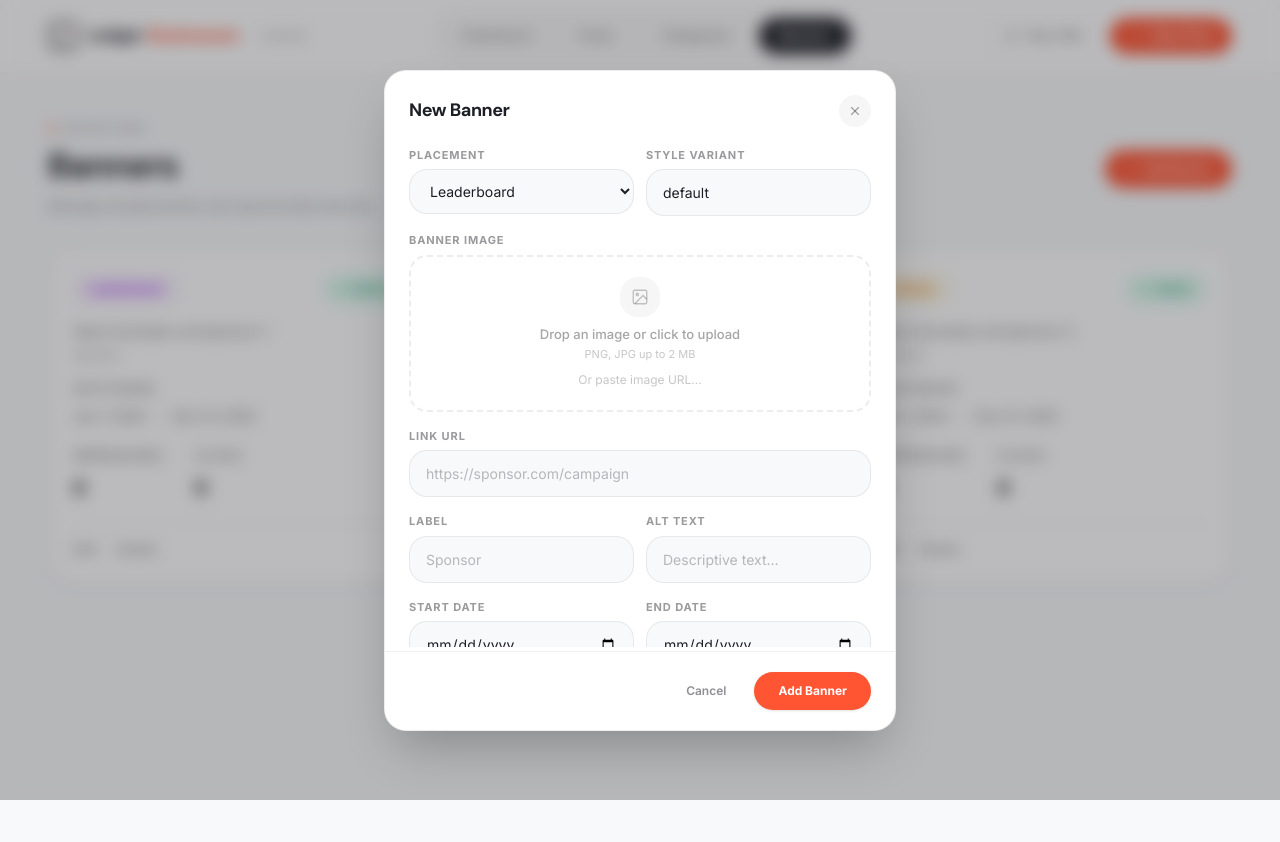
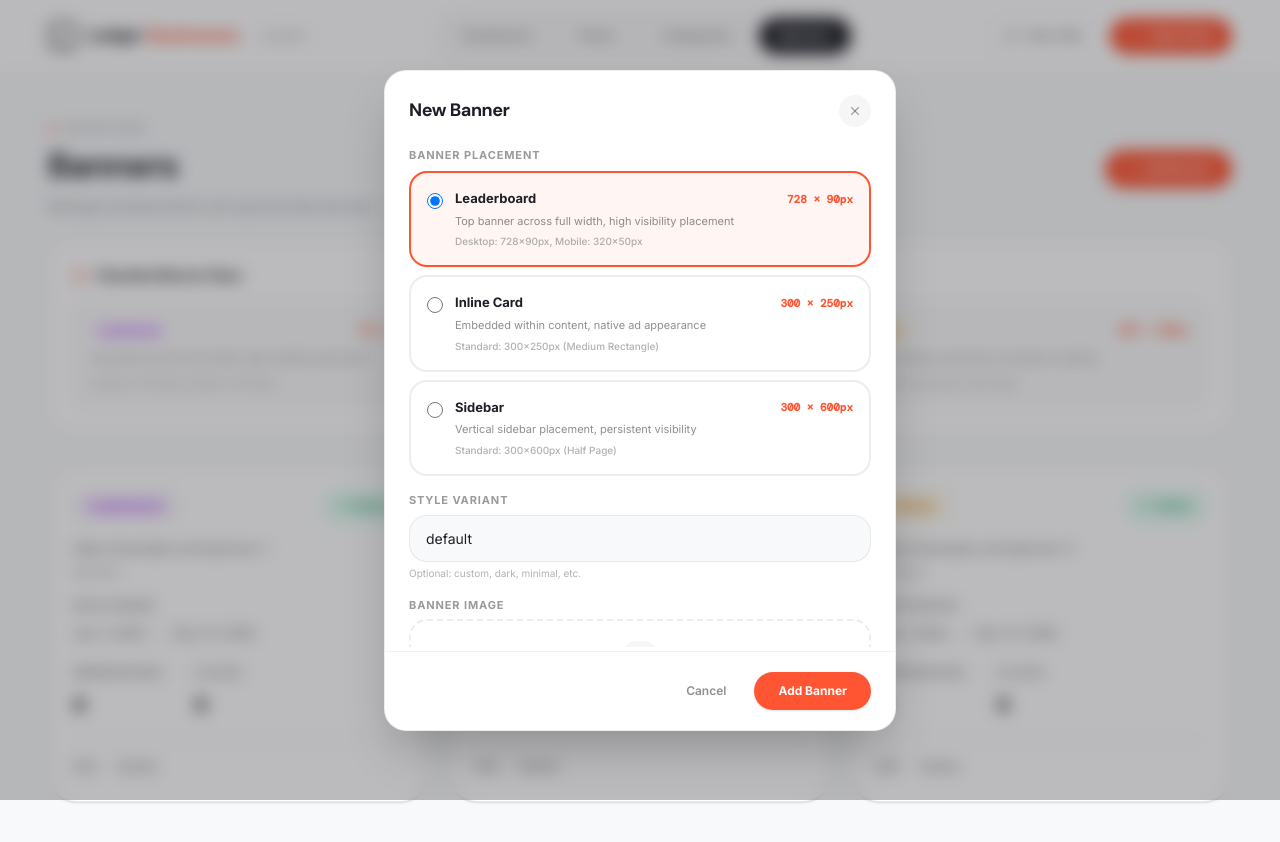
Before and after one commit to ahmadrazahassan/ledger_businesses, a Next.js app: page /admin/banners in a window 1280 px wide. Both pictures are taken after a click on the button "Add Banner". Shown: the top 842 px of the page. Before the commit the page ends 800 px from the top, so only its background shows below. Built offline with nearby package versions, Linux system fonts and the light colour scheme.

Commit message:
Remove partner strip from homepage and enhance banners admin with professional size specs and improved UI

```diff
--- a/src/app/admin/banners/page.tsx
+++ b/src/app/admin/banners/page.tsx
@@ -28,6 +28,25 @@ const placementLabel: Record<BannerPlacement, string> = {
   leaderboard: 'Leaderboard',
   'inline-card': 'Inline Card',
   sidebar: 'Sidebar',
+};
+
+// Professional banner size specifications
+const bannerSpecs: Record<BannerPlacement, { size: string; dimensions: string; description: string }> = {
+  leaderboard: {
+    size: '728 × 90px',
+    dimensions: 'Desktop: 728×90px, Mobile: 320×50px',
+    description: 'Top banner across full width, high visibility placement'
+  },
+  'inline-card': {
+    size: '300 × 250px',
+    dimensions: 'Standard: 300×250px (Medium Rectangle)',
+    description: 'Embedded within content, native ad appearance'
+  },
+  sidebar: {
+    size: '300 × 600px',
+    dimensions: 'Standard: 300×600px (Half Page)',
+    description: 'Vertical sidebar placement, persistent visibility'
+  },
 };
 
 const inputClass =
@@ -131,7 +150,7 @@ export default function AdminBannersPage() {
   return (
     <div>
       {/* Header */}
-      <div className="flex items-center justify-between mb-8">
+      <div className="flex items-center justify-between mb-6">
         <div>
           <div className="flex items-center gap-2 mb-1">
             <span className="w-1.5 h-1.5 rounded-full bg-accent" />
@@ -149,6 +168,35 @@ export default function AdminBannersPage() {
         </button>
       </div>
 
+      {/* Banner Size Guide */}
+      <div className="mb-8 p-6 rounded-2xl bg-white border border-ink/[0.06]">
+        <div className="flex items-center gap-2 mb-4">
+          <svg width="16" height="16" viewBox="0 0 24 24" fill="none" stroke="currentColor" strokeWidth="2" strokeLinecap="round" strokeLinejoin="round" className="text-accent">
+            <circle cx="12" cy="12" r="10" />
+            <line x1="12" y1="16" x2="12" y2="12" />
+            <line x1="12" y1="8" x2="12.01" y2="8" />
+          </svg>
+          <h3 className="text-[14px] font-bold text-ink">Standard Banner Sizes</h3>
+        </div>
+        <div className="grid grid-cols-1 md:grid-cols-3 gap-4">
+          {(['leaderboard', 'inline-card', 'sidebar'] as BannerPlacement[]).map((placement) => {
+            const spec = bannerSpecs[placement];
+            return (
+              <div key={placement} className="p-4 rounded-xl bg-ink/[0.02] border border-ink/[0.06]">
+                <div className="flex items-center justify-between mb-2">
+                  <span className={`px-2 py-1 text-[10px] font-bold rounded-full ${placementPill[placement]}`}>
+                    {placementLabel[placement]}
+                  </span>
+                  <span className="text-[11px] font-mono font-bold text-accent">{spec.size}</span>
+                </div>
+                <p className="text-[11px] text-ink/50 leading-relaxed">{spec.description}</p>
+                <p className="text-[10px] text-ink/35 mt-2 font-medium">{spec.dimensions}</p>
+              </div>
+            );
+          })}
+        </div>
+      </div>
+
       {/* Modal */}
       {showForm && (
         <div className="fixed inset-0 z-50 flex items-center justify-center">
@@ -164,19 +212,48 @@ export default function AdminBannersPage() {
             </div>
 
             <div className="px-6 pt-5 pb-2 space-y-4 max-h-[65vh] overflow-y-auto">
-              <div className="grid grid-cols-2 gap-3">
-                <div>
-                  <label className="block text-[11px] font-bold text-ink/45 uppercase tracking-[0.08em] mb-1.5">Placement</label>
-                  <select value={form.placement_key} onChange={(e) => patch({ placement_key: e.target.value as BannerPlacement })} className={`${inputClass} cursor-pointer`}>
-                    <option value="leaderboard">Leaderboard</option>
-                    <option value="inline-card">Inline Card</option>
-                    <option value="sidebar">Sidebar</option>
-                  </select>
+              {/* Placement Selection with Specs */}
+              <div>
+                <label className="block text-[11px] font-bold text-ink/45 uppercase tracking-[0.08em] mb-2">Banner Placement</label>
+                <div className="space-y-2">
+                  {(['leaderboard', 'inline-card', 'sidebar'] as BannerPlacement[]).map((placement) => {
+                    const spec = bannerSpecs[placement];
+                    const isSelected = form.placement_key === placement;
+                    return (
+                      <label
+                        key={placement}
+                        className={`flex items-start gap-3 p-4 rounded-xl border-2 cursor-pointer transition-all ${
+                          isSelected
+                            ? 'border-accent bg-accent/5'
+                            : 'border-ink/[0.08] hover:border-ink/15 bg-white'
+                        }`}
+                      >
+                        <input
+                          type="radio"
+                          name="placement"
+                          value={placement}
+                          checked={isSelected}
+                          onChange={(e) => patch({ placement_key: e.target.value as BannerPlacement })}
+                          className="mt-1 w-4 h-4 text-accent border-ink/20 focus:ring-accent"
+                        />
+                        <div className="flex-1">
+                          <div className="flex items-center justify-between mb-1">
+                            <span className="text-[13px] font-bold text-ink">{placementLabel[placement]}</span>
+                            <span className="text-[11px] font-mono font-semibold text-accent">{spec.size}</span>
+                          </div>
+                          <p className="text-[11px] text-ink/50 leading-relaxed mb-1">{spec.description}</p>
+                          <p className="text-[10px] text-ink/35 font-medium">{spec.dimensions}</p>
+                        </div>
+                      </label>
+                    );
+                  })}
                 </div>
-                <div>
-                  <label className="block text-[11px] font-bold text-ink/45 uppercase tracking-[0.08em] mb-1.5">Style Variant</label>
-                  <input type="text" value={form.style_variant} onChange={(e) => patch({ style_variant: e.target.value })} placeholder="default" className={inputClass} />
-                </div>
+              </div>
+
+              <div>
+                <label className="block text-[11px] font-bold text-ink/45 uppercase tracking-[0.08em] mb-1.5">Style Variant</label>
+                <input type="text" value={form.style_variant} onChange={(e) => patch({ style_variant: e.target.value })} placeholder="default" className={inputClass} />
+                <p className="mt-1 text-[10px] text-ink/35">Optional: custom, dark, minimal, etc.</p>
               </div>
 
               <div>
--- a/src/app/page.tsx
+++ b/src/app/page.tsx
@@ -6,7 +6,6 @@ import { PostCardHero } from '@/components/posts/post-card-hero';
 import { SponsorLeaderboard } from '@/components/sponsors/sponsor-leaderboard';
 import { SponsorMidBanner } from '@/components/sponsors/sponsor-mid-banner';
 import { SponsorSidebar } from '@/components/sponsors/sponsor-sidebar';
-import { PartnerStrip } from '@/components/partner-strip';
 import { TopicGrid } from '@/components/topic-grid';
 import { LatestArticles } from '@/components/latest-articles';
 import { TrendingList } from '@/components/trending-list';
@@ -84,9 +83,6 @@ export default async function HomePage() {
 
         {/* Must-Read Banner — shows top 4 posts */}
         {trending.length > 0 && <SponsorLeaderboard posts={trending} />}
-
-        {/* Partner Strip */}
-        <PartnerStrip />
 
         {/* Topics — editorial index style */}
         <SectionWrapper id="topics">
```
